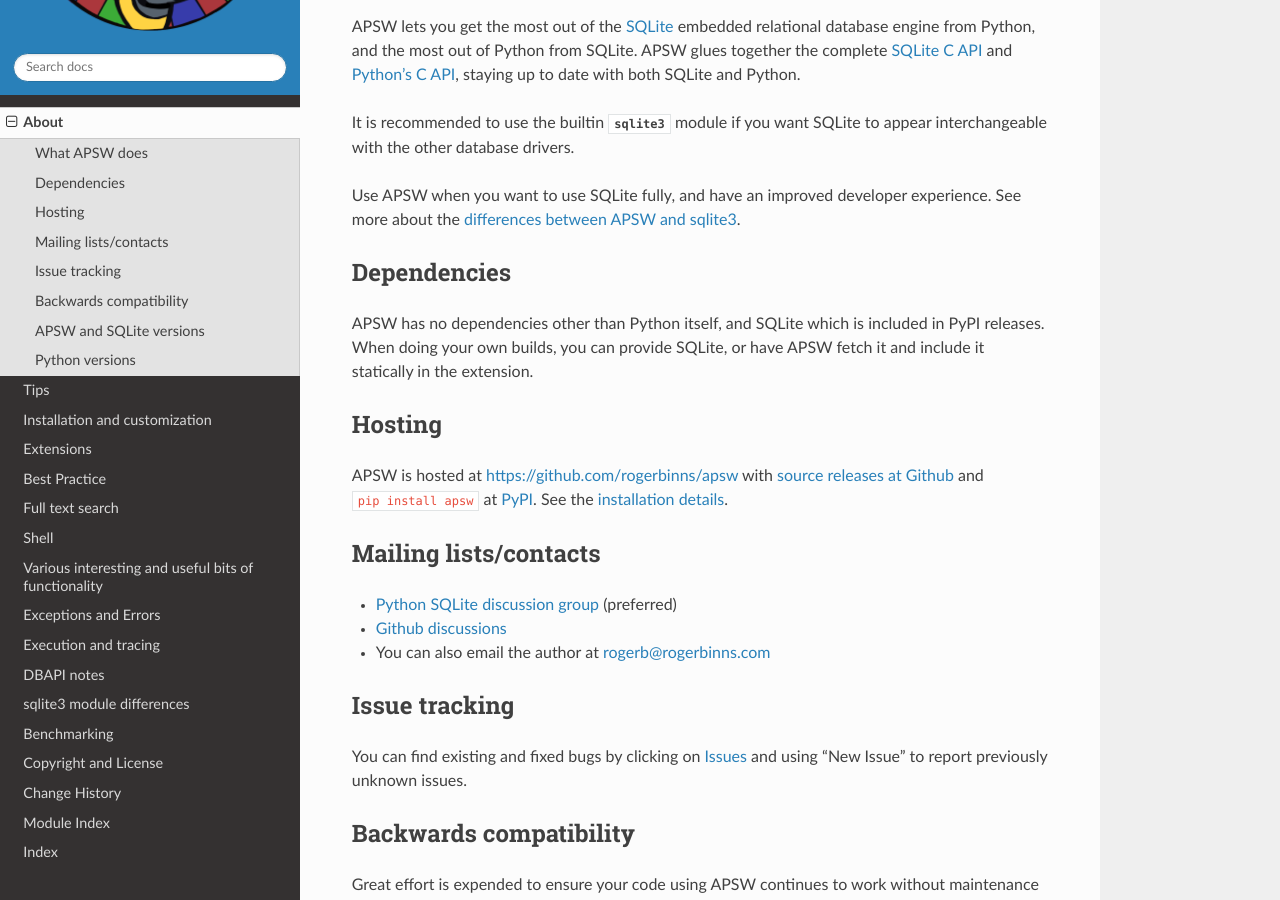
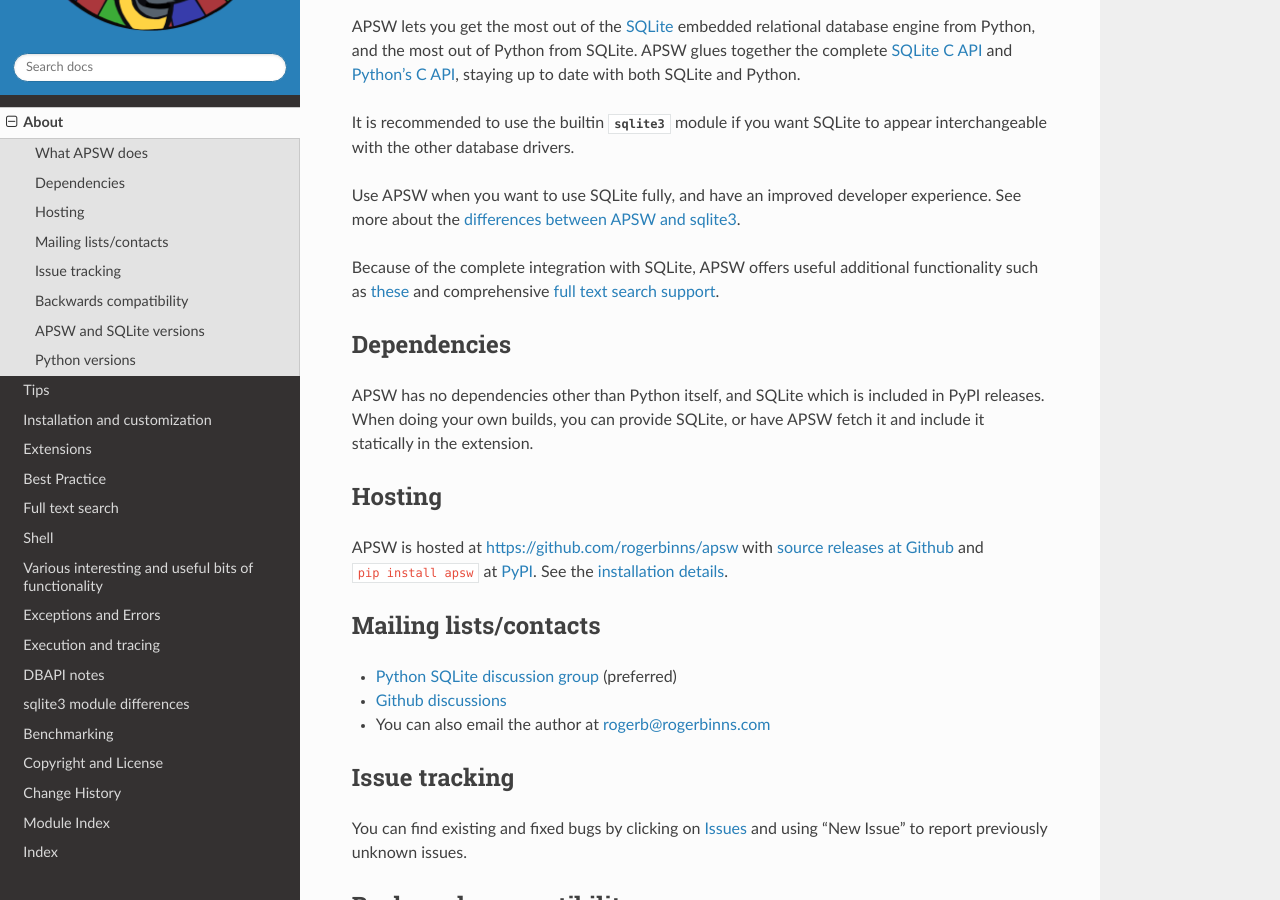
Before and after one commit to rogerbinns/apsw, a Sphinx documentation site: the page built from doc/about.rst, in a window 1280 px wide and 900 px high, scrolled down 392 px. Built offline with Sphinx 7.4.7 and the Read the Docs theme 3.1.0, drawn with Linux system fonts in a browser that asks for light colours; pages that are not in the unit, such as notebooks, are missing from menus; the version number is read from the project's files by our own code.

Commit message:
Tiny doc tweaks

```diff
--- a/doc/about.rst
+++ b/doc/about.rst
@@ -25,6 +25,10 @@
 Use APSW when you want to use SQLite fully, and have an improved
 developer experience.  See more about the :doc:`differences between
 APSW and sqlite3 <pysqlite>`.
+
+Because of the complete integration with SQLite, APSW offers useful
+additional functionality such as :doc:`these <ext>` and comprehensive
+:doc:`full text search support <textsearch>`.
 
 Dependencies
 ------------
--- a/doc/pysqlite.rst
+++ b/doc/pysqlite.rst
@@ -200,7 +200,7 @@
 * APSW includes a :doc:`full featured shell <shell>`.  sqlite3 has a
   `simple one
   <https://docs.python.org/3/library/sqlite3.html#command-line-interface>`__
-  available since Python 3.12.`
+  available since Python 3.12.
 
 * APSW is faster than sqlite3 in my testing.  Try the :ref:`speedtest`
   benchmark.  All C code in APSW called by Python implements the
```
